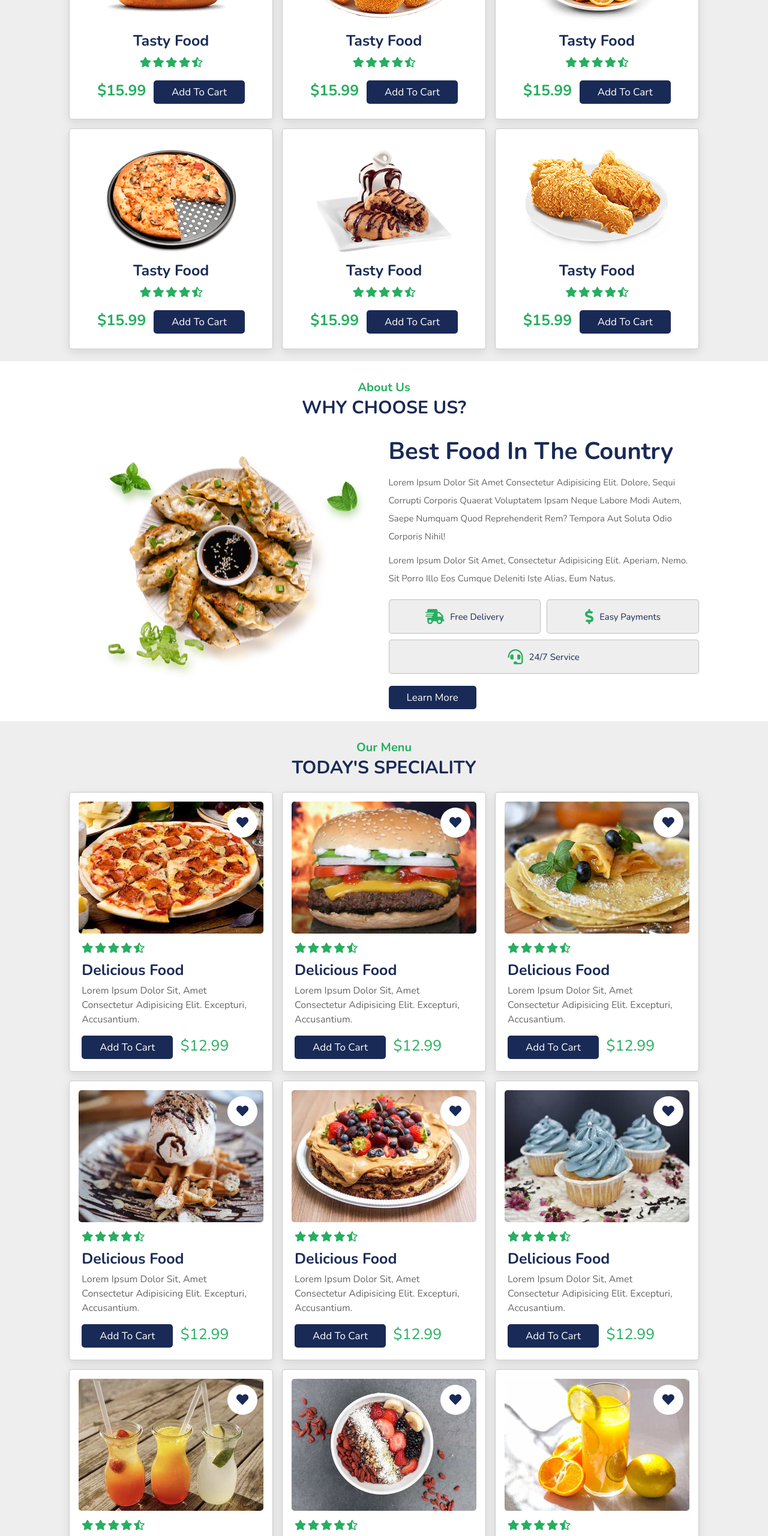
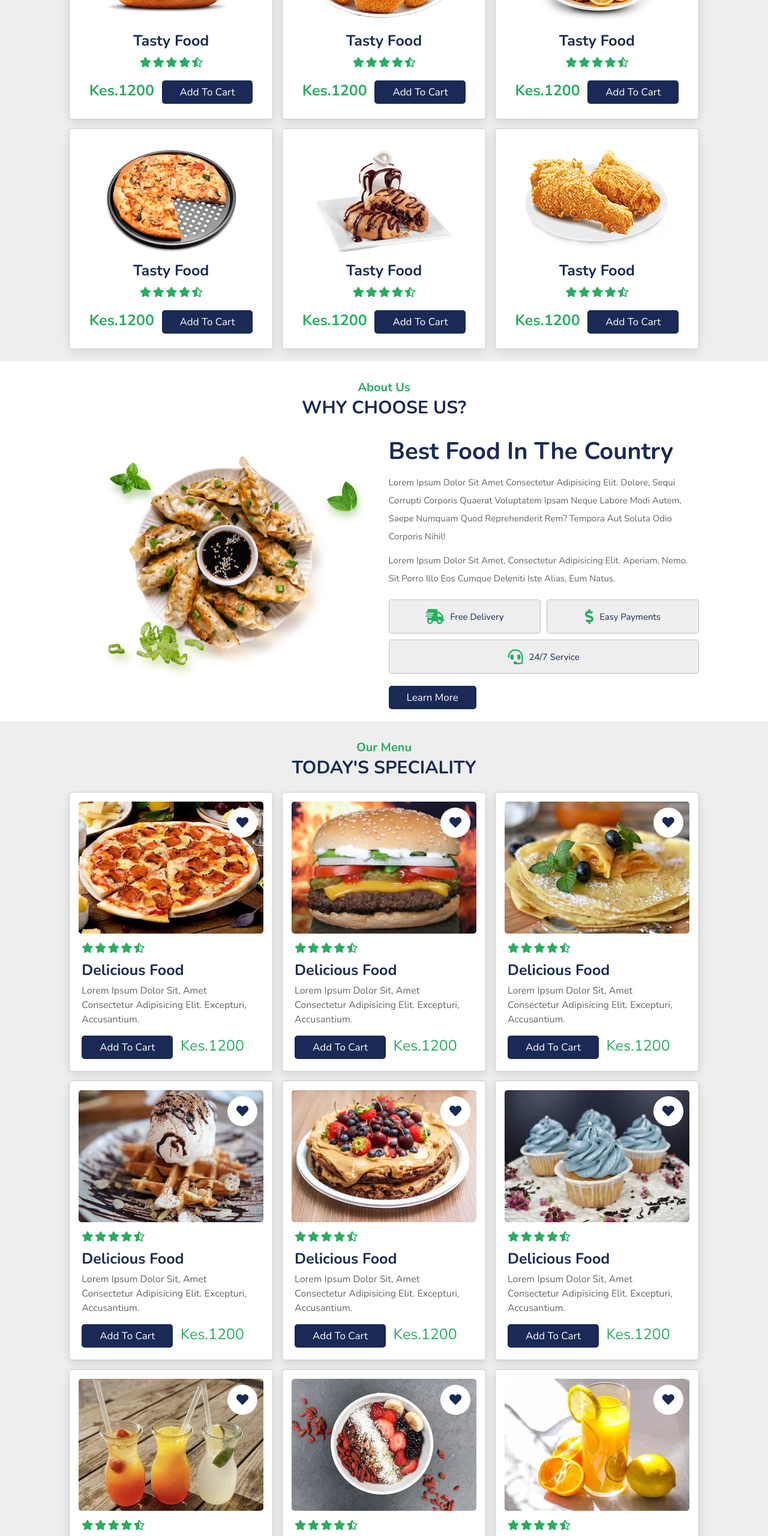
Before and after one commit to brianmuigai96/resturant1, a plain HTML site: page index.html in a window 1280 px wide. Shown: the part 940-3500 px from the top of the page at 60% size. Drawn offline with nearby package versions, Linux system fonts and the light colour scheme.

Commit message:
adding changes

```diff
--- a/index.html
+++ b/index.html
@@ -126,7 +126,7 @@
                 <i class="fas fa-star"></i>
                 <i class="fas fa-star-half-alt"></i>
             </div>
-            <span>$15.99</span>
+            <span>Kes.1200</span>
             <a href="#" class="btn">add to cart</a>
         </div>
 
@@ -142,7 +142,7 @@
                 <i class="fas fa-star"></i>
                 <i class="fas fa-star-half-alt"></i>
             </div>
-            <span>$15.99</span>
+            <span>Kes.1200</span>
             <a href="#" class="btn">add to cart</a>
         </div>
 
@@ -158,7 +158,7 @@
                 <i class="fas fa-star"></i>
                 <i class="fas fa-star-half-alt"></i>
             </div>
-            <span>$15.99</span>
+            <span>Kes.1200</span>
             <a href="#" class="btn">add to cart</a>
         </div>
 
@@ -174,7 +174,7 @@
                 <i class="fas fa-star"></i>
                 <i class="fas fa-star-half-alt"></i>
             </div>
-            <span>$15.99</span>
+            <span>Kes.1200</span>
             <a href="#" class="btn">add to cart</a>
         </div>
 
@@ -190,7 +190,7 @@
                 <i class="fas fa-star"></i>
                 <i class="fas fa-star-half-alt"></i>
             </div>
-            <span>$15.99</span>
+            <span>Kes.1200</span>
             <a href="#" class="btn">add to cart</a>
         </div>
 
@@ -206,7 +206,7 @@
                 <i class="fas fa-star"></i>
                 <i class="fas fa-star-half-alt"></i>
             </div>
-            <span>$15.99</span>
+            <span>Kes.1200</span>
             <a href="#" class="btn">add to cart</a>
         </div>
 
@@ -281,7 +281,7 @@
                 <h3>delicious food</h3>
                 <p>Lorem ipsum dolor sit, amet consectetur adipisicing elit. Excepturi, accusantium.</p>
                 <a href="#" class="btn">add to cart</a>
-                <span class="price">$12.99</span>
+                <span class="price">Kes.1200</span>
             </div>
         </div>
 
@@ -301,7 +301,7 @@
                 <h3>delicious food</h3>
                 <p>Lorem ipsum dolor sit, amet consectetur adipisicing elit. Excepturi, accusantium.</p>
                 <a href="#" class="btn">add to cart</a>
-                <span class="price">$12.99</span>
+                <span class="price">Kes.1200</span>
             </div>
         </div>
 
@@ -321,7 +321,7 @@
                 <h3>delicious food</h3>
                 <p>Lorem ipsum dolor sit, amet consectetur adipisicing elit. Excepturi, accusantium.</p>
                 <a href="#" class="btn">add to cart</a>
-                <span class="price">$12.99</span>
+                <span class="price">Kes.1200</span>
             </div>
         </div>
 
@@ -341,7 +341,7 @@
                 <h3>delicious food</h3>
                 <p>Lorem ipsum dolor sit, amet consectetur adipisicing elit. Excepturi, accusantium.</p>
                 <a href="#" class="btn">add to cart</a>
-                <span class="price">$12.99</span>
+                <span class="price">Kes.1200</span>
             </div>
         </div>
 
@@ -361,7 +361,7 @@
                 <h3>delicious food</h3>
                 <p>Lorem ipsum dolor sit, amet consectetur adipisicing elit. Excepturi, accusantium.</p>
                 <a href="#" class="btn">add to cart</a>
-                <span class="price">$12.99</span>
+                <span class="price">Kes.1200</span>
             </div>
         </div>
 
@@ -381,7 +381,7 @@
                 <h3>delicious food</h3>
                 <p>Lorem ipsum dolor sit, amet consectetur adipisicing elit. Excepturi, accusantium.</p>
                 <a href="#" class="btn">add to cart</a>
-                <span class="price">$12.99</span>
+                <span class="price">Kes.1200</span>
             </div>
         </div>
 
@@ -401,7 +401,7 @@
                 <h3>delicious food</h3>
                 <p>Lorem ipsum dolor sit, amet consectetur adipisicing elit. Excepturi, accusantium.</p>
                 <a href="#" class="btn">add to cart</a>
-                <span class="price">$12.99</span>
+                <span class="price">Kes.1200</span>
             </div>
         </div>
 
@@ -421,7 +421,7 @@
                 <h3>delicious food</h3>
                 <p>Lorem ipsum dolor sit, amet consectetur adipisicing elit. Excepturi, accusantium.</p>
                 <a href="#" class="btn">add to cart</a>
-                <span class="price">$12.99</span>
+                <span class="price">Kes.1200</span>
             </div>
         </div>
 
@@ -441,7 +441,7 @@
                 <h3>delicious food</h3>
                 <p>Lorem ipsum dolor sit, amet consectetur adipisicing elit. Excepturi, accusantium.</p>
                 <a href="#" class="btn">add to cart</a>
-                <span class="price">$12.99</span>
+                <span class="price">Kes.1200</span>
             </div>
         </div>
 
@@ -608,11 +608,11 @@
 
         <div class="box">
             <h3>locations</h3>
-            <a href="#">india</a>
-            <a href="#">japan</a>
-            <a href="#">russia</a>
-            <a href="#">USA</a>
-            <a href="#">france</a>
+            <a href="#">Parklands</a>
+            <a href="#">Westlands</a>
+            <a href="#">Lavington</a>
+            <a href="#">Kileleshwa</a>
+            <a href="#">Runda</a>
         </div>
 
         <div class="box">
@@ -626,12 +626,12 @@
         </div>
 
         <div class="box">
-            <!-- <h3>contact info</h3>
-            <a href="#">+123-456-7890</a>
-            <a href="#">+111-222-3333</a>
-            <a href="#">shaikhanas@gmail.com</a>
-            <a href="#">anasbhai@gmail.com</a>
-            <a href="#">mumbai, india - 400104</a> -->
+            <h3>contact info</h3>
+            <a href="#">number1</a>
+            <a href="#">number2</a>
+            <a href="#">email1</a>
+            <a href="#">email2</a>
+            <a href="#">location</a>
         </div>
 
         <div class="box">
```
